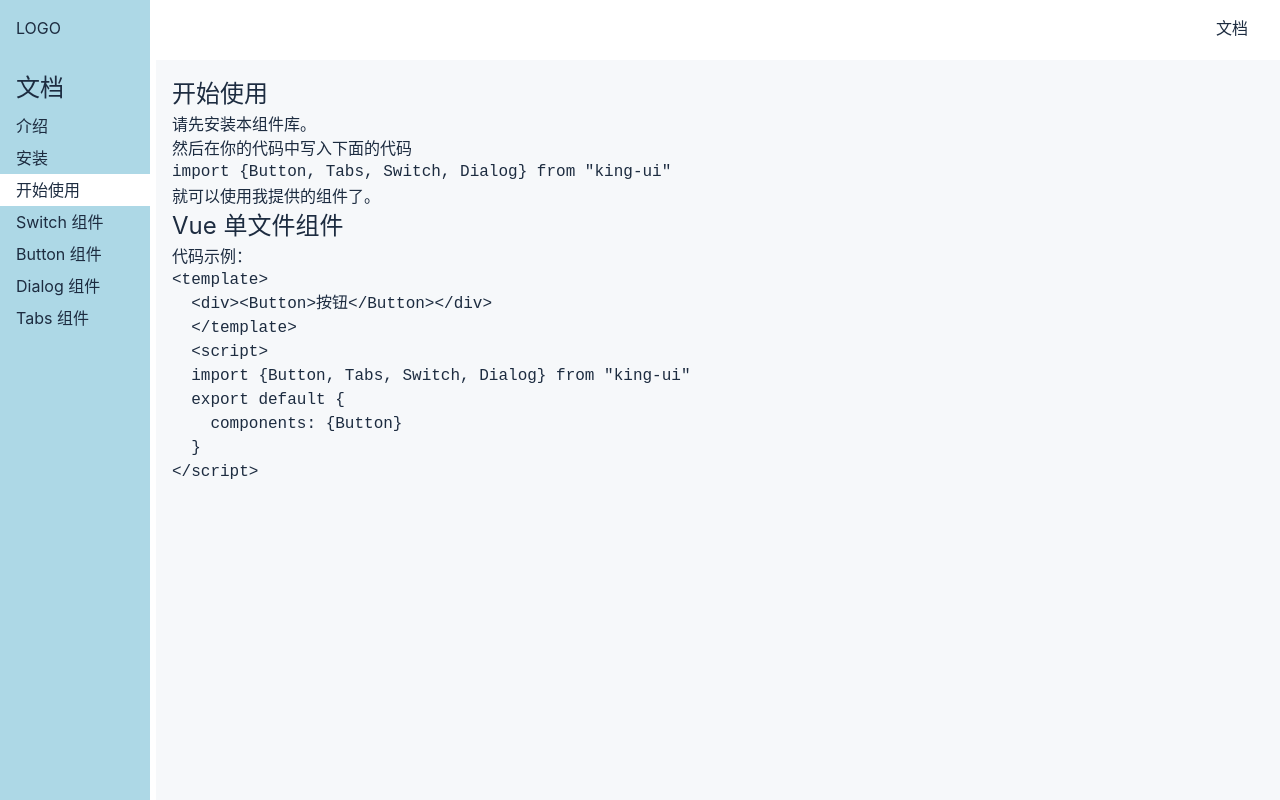
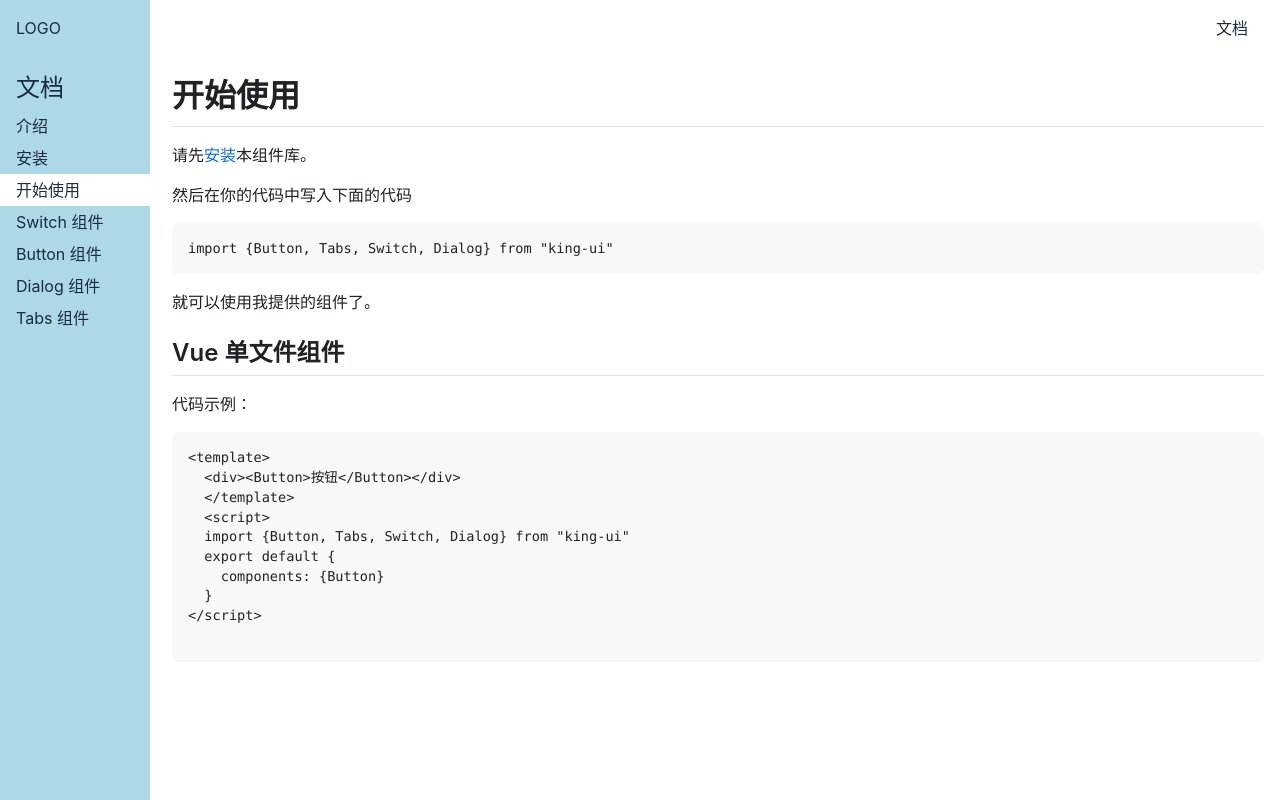
Before and after one commit to jiangyongting0810/PulseUI, a Vue app in the folder PulseUI/: page /#/doc/get-started in a window 1280 px wide. Built offline with nearby package versions, Linux system fonts and the light colour scheme.

Commit message:
引入 github 样式

```diff
--- a/PulseUI/package.json
+++ b/PulseUI/package.json
@@ -6,12 +6,13 @@
     "build": "vite build"
   },
   "dependencies": {
+    "github-markdown-css": "4.0.0",
     "vue": "^3.0.0-rc.1",
     "vue-router": "4.0.0-beta.3"
   },
   "devDependencies": {
+    "@vue/compiler-sfc": "^3.0.0-rc.1",
     "sass": "1.26.10",
-    "@vue/compiler-sfc": "^3.0.0-rc.1",
     "vite": "^1.0.0-rc.3"
   }
 }
--- a/PulseUI/src/main.ts
+++ b/PulseUI/src/main.ts
@@ -3,7 +3,7 @@ import { createApp } from 'vue'
 import App from './App.vue'
 import './index.scss'
 import {router} from './router'
-
+import 'github-markdown-css'
 
 const app = createApp(App)
 app.use(router)
--- a/PulseUI/src/views/Doc.vue
+++ b/PulseUI/src/views/Doc.vue
@@ -73,7 +73,7 @@ export default {
   > main {
     flex-grow: 1;
     padding: 16px;
-    background: rgb(246, 248, 250);
+    background: rgb(255, 255, 255);
     // background-image: url("../assets/img/Mask\ group.jpg");
     // background-repeat: no-repeat;
     // background-size: cover;
--- a/PulseUI/src/views/GetStarted.vue
+++ b/PulseUI/src/views/GetStarted.vue
@@ -1,5 +1,5 @@
 <template>
-  <article>
+  <article class="markdown-body">
   <h1>
     开始使用
   </h1>
--- a/PulseUI/src/views/Install.vue
+++ b/PulseUI/src/views/Install.vue
@@ -1,5 +1,5 @@
 <template>
-  <article>
+  <article class="markdown-body">
   <h1>安装</h1>
   <p>打开终端运行下列命令：</p>
   <pre><code>npm install king-ui</code></pre>
--- a/PulseUI/src/views/Intro.vue
+++ b/PulseUI/src/views/Intro.vue
@@ -1,5 +1,5 @@
 <template>
-  <article>
+  <article class="markdown-body">
   <h1>介绍</h1>
   <p>King UI 是一款基于 Vue 3 和 TypeScript 的 UI 组件库。</p>
   <p>这款组件库其实是我为了总结自己这几年的技术经验而写的，全程亲手编写，尽量不采用第三方库，包括你现在看到的这个官网也几乎都是我自己写的。</p>
```
Also changed, not shown: 1 other file (tests, documents, lock files or other folders).
